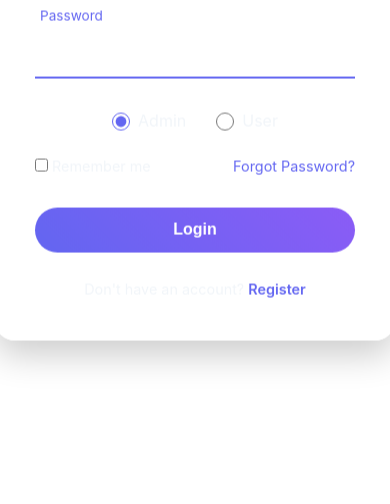
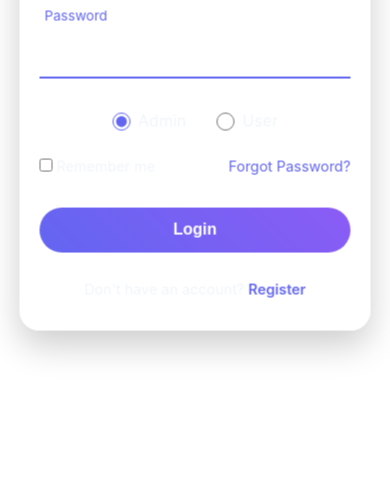
Before and after one commit to Thalita-168/A1-Quiz_App, a plain HTML site: page index.html in a window 390 px wide. Shown: the part 340-844 px from the top of the page. Drawn offline with Linux system fonts and the light colour scheme; some packages are replaced by stand-ins of ours; a script that the page names is missing; some icons are missing.

Commit message:
edit css

```diff
--- a/CSS/style.css
+++ b/CSS/style.css
@@ -202,3 +202,10 @@ h2 {
   width: 18px;
   height: 18px;
 }
+
+@media (max-width: 400px) {
+  .login-box {
+    width: 90%;
+    padding: 30px 20px;
+  }
+}
```
